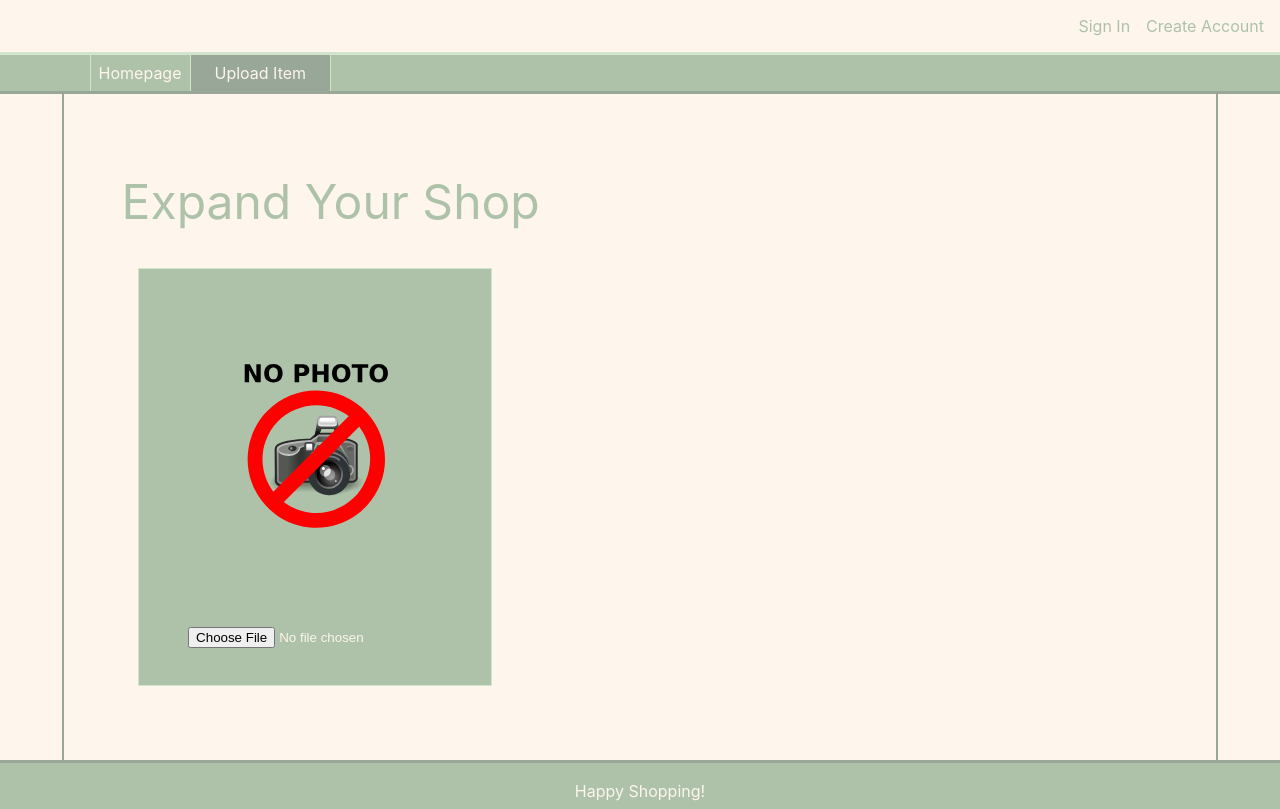
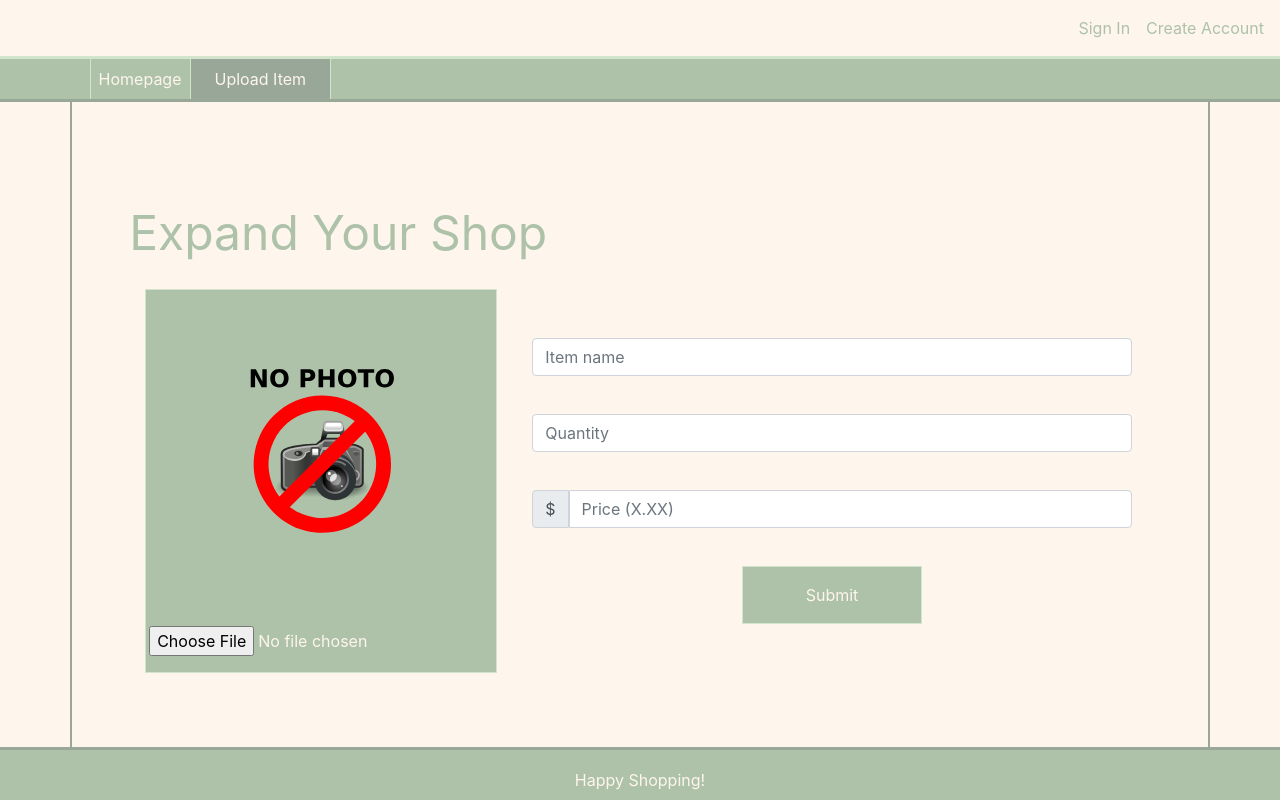
Before and after one commit to JacksonTrudel/MERN-ECommerce, a React (Create React App) app in the folder client/: page /upload-item in a window 1280 px wide. Built offline with nearby package versions, Linux system fonts and the light colour scheme.

Commit message:
Configured bootstrap and build out input form

```diff
--- a/client/package.json
+++ b/client/package.json
@@ -16,6 +16,7 @@
         "@types/react-router": "^5.1.17",
         "@types/react-router-dom": "^5.3.2",
         "axios": "^0.24.0",
+        "bootstrap": "^5.1.3",
         "http-proxy-middleware": "^2.0.1",
         "react": "^17.0.2",
         "react-bootstrap": "^2.0.2",
--- a/client/public/index.html
+++ b/client/public/index.html
@@ -40,5 +40,11 @@
       To begin the development, run `npm start` or `yarn start`.
       To create a production bundle, use `npm run build` or `yarn build`.
     --></section>
+    <link
+      rel="stylesheet"
+      href="https://maxcdn.bootstrapcdn.com/bootstrap/4.2.1/css/bootstrap.min.css"
+      integrity="sha384-GJzZqFGwb1QTTN6wy59ffF1BuGJpLSa9DkKMp0DgiMDm4iYMj70gZWKYbI706tWS"
+      crossorigin="anonymous"
+    />
   </body>
 </html>
--- a/client/src/containers/retailer/UploadItem.tsx
+++ b/client/src/containers/retailer/UploadItem.tsx
@@ -1,8 +1,16 @@
+import { Button, Col, FormControl, InputGroup, Row } from 'react-bootstrap';
 import ImageUpload from '../../components/ImageUpload';
 import styles from '../../styles/containers/retailer/UploadItem';
 import PageWithMargins from '../PageWithMargins';
+import commonStyles from '../../styles/Common';
+import { useState } from 'react';
 
 function UploadItem() {
+    const [hoveringOverButton, setHoveringOverButton] = useState(false);
+
+    function toggleHovering() {
+        setHoveringOverButton(!hoveringOverButton);
+    }
     return (
         <PageWithMargins>
             <div style={styles.uploadContiner}>
@@ -11,7 +19,48 @@ function UploadItem() {
                     <div style={styles.imageUploadContainer}>
                         <ImageUpload />
                     </div>
-                    <div style={styles.infoContainer}></div>
+                    <div style={styles.form}>
+                        <div style={styles.formItem}>
+                            <FormControl
+                                placeholder="Item name"
+                                aria-label="name"
+                                aria-describedby="basic-addon1"
+                                style={{ borderRadius: '4px 4px 4px 4px' }}
+                            />
+                        </div>
+                        <div style={styles.formItem}>
+                            <InputGroup>
+                                <FormControl
+                                    placeholder="Quantity"
+                                    aria-label="Quantity"
+                                    style={{ borderRadius: '4px 4px 4px 4px' }}
+                                />
+                            </InputGroup>
+                        </div>
+                        <div style={styles.formItem}>
+                            <InputGroup>
+                                <InputGroup.Text style={{ borderRadius: '4px 0px 0px 4px' }}>$</InputGroup.Text>
+                                <FormControl
+                                    placeholder="Price (X.XX)"
+                                    aria-label="Dollar amount (with dot and two decimal places)"
+                                    style={{ borderRadius: '0px 4px 4px 0px' }}
+                                />
+                            </InputGroup>
+                        </div>
+                        <div style={styles.formItem}>
+                            <div
+                                style={
+                                    hoveringOverButton
+                                        ? { ...commonStyles.submitButtonHovering, margin: '0px 35%' }
+                                        : { ...commonStyles.submitButton, margin: '0px 35%' }
+                                }
+                                onMouseEnter={toggleHovering}
+                                onMouseLeave={toggleHovering}
+                            >
+                                Submit
+                            </div>
+                        </div>
+                    </div>
                 </div>
             </div>
         </PageWithMargins>
--- a/client/src/styles/Common.ts
+++ b/client/src/styles/Common.ts
@@ -17,12 +17,31 @@ const styles = {
         display: 'flex',
         flexDirection: 'column' as 'column',
         justifyContent: 'center',
-        width: '90%',
+        width: '89%',
         margin: '0 auto',
         borderLeft: `2px solid ${colors.darkAccent}`,
         borderRight: `2px solid ${colors.darkAccent}`,
         backgroundColor: colors.mainBackground,
     },
+    submitButton: {
+        display: 'flex',
+        justifyContent: 'center' as 'center',
+        alignItems: 'center' as 'center',
+        backgroundColor: colors.mainText,
+        color: colors.mainBackground,
+        border: `1px solid ${colors.lightAccent}`,
+        padding: '1em',
+    },
+    submitButtonHovering: {
+        display: 'flex',
+        justifyContent: 'center' as 'center',
+        alignItems: 'center' as 'center',
+        backgroundColor: colors.darkAccent,
+        color: colors.mainBackground,
+        border: `1px solid ${colors.darkAccent}`,
+        fontWeight: 'bold' as 'bold',
+        padding: '1em',
+    },
 };
 
 export default styles;
--- a/client/src/styles/components/ImageUpload.ts
+++ b/client/src/styles/components/ImageUpload.ts
@@ -7,9 +7,9 @@ const styles = {
         flexDirection: 'column' as 'column',
         justifyContent: 'center' as 'center',
         alignItems: 'center' as 'center',
-        height: '52vmin',
+        height: '48vmin',
         width: '44vmin',
-        margin: '2vmin',
+        margin: '0 2vmin',
         backgroundColor: colors.mainText,
         border: `1px solid ${colors.lightAccent}`,
     },
--- a/client/src/styles/containers/retailer/UploadItem.ts
+++ b/client/src/styles/containers/retailer/UploadItem.ts
@@ -3,9 +3,9 @@ import colors from '../../Colors';
 const styles = {
     uploadContiner: {
         diplay: 'flex',
-        flexDirection: 'column' as 'column',
+        flexDirection: 'row' as 'row',
+        margin: '5% auto 5% 5%',
         width: '90%',
-        margin: '5% auto',
     },
     pageHeader: {
         textAlign: 'start' as 'start',
@@ -19,11 +19,17 @@ const styles = {
     },
     imageUploadContainer: {
         display: 'flex',
+        flex: '0 0 auto',
+    },
+    form: {
+        display: 'flex',
+        flexDirection: 'column' as 'column',
+        justifyContent: 'center' as 'center',
         flex: '1 1 auto',
+        width: '100%',
     },
-    infoContainer: {
-        display: 'flex',
-        flex: '1 1 auto',
+    formItem: {
+        margin: '3%',
     },
 };
 
```
Also changed, not shown: 1 other file (tests, documents, lock files or other folders).
